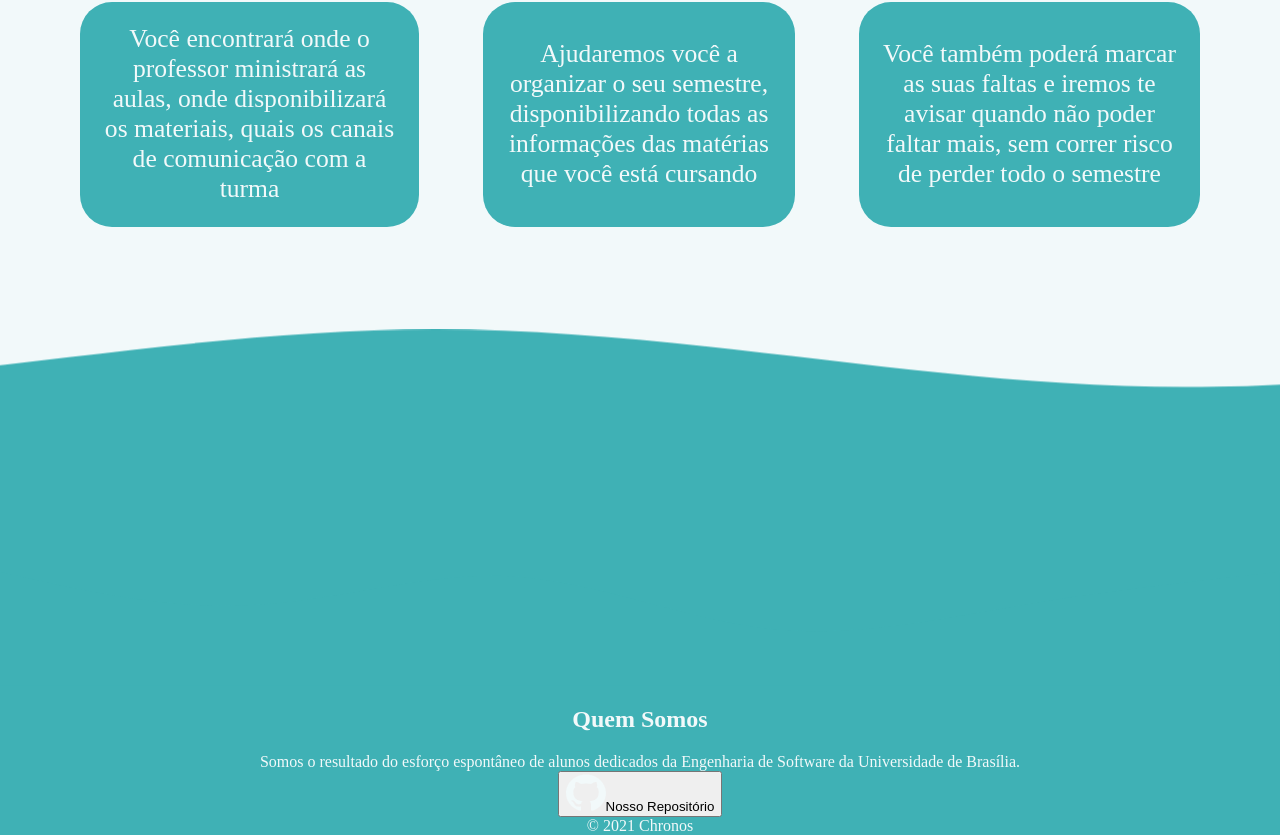
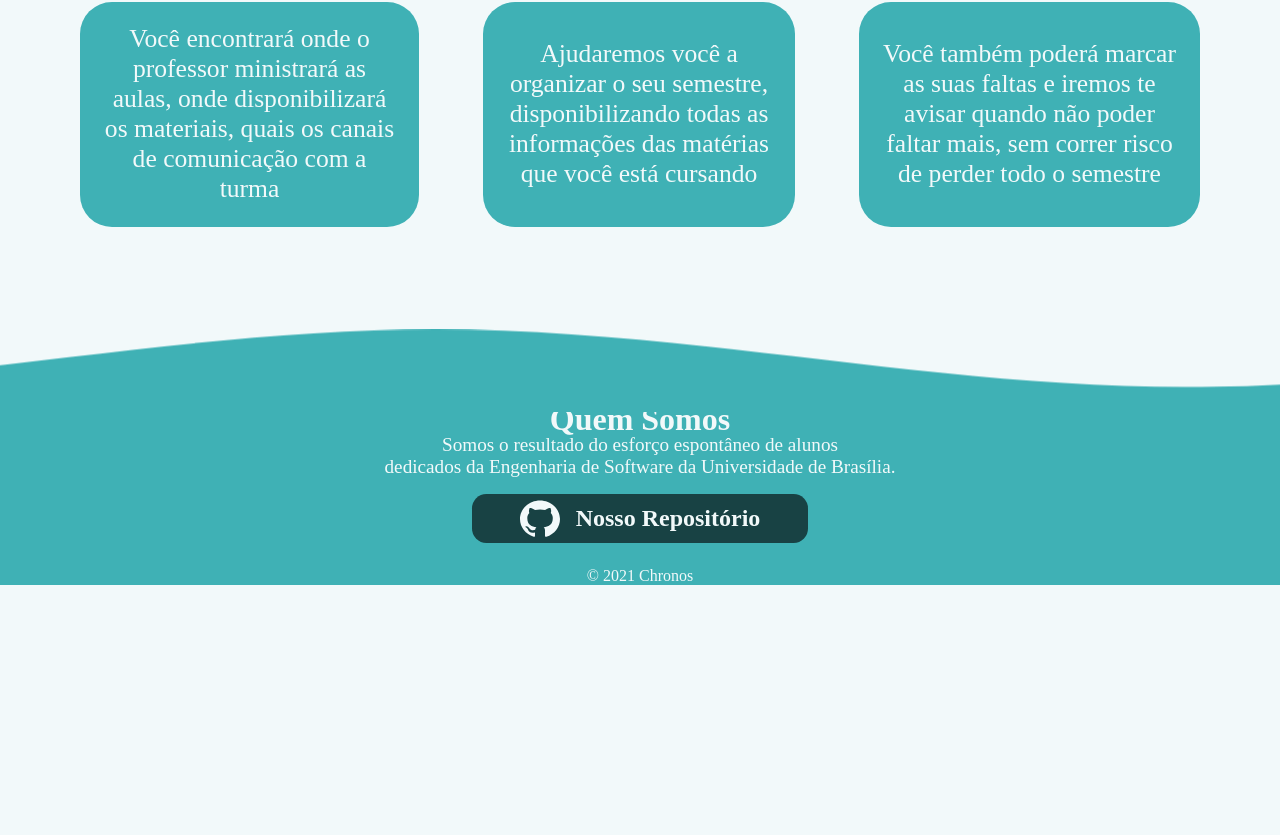
Before and after one commit to ProExpertREQ/Chronos, a React app: page / in a window 1280 px wide. Shown: the part 968-1803 px from the top of the page. After the commit the page ends 1553 px from the top, so only its background shows below. Built offline with nearby package versions, Linux system fonts and the light colour scheme; a web font is replaced by a local one.

Commit message:
:cyclone: Refactoring Footer component

```diff
--- a/src/components/Footer/index.js
+++ b/src/components/Footer/index.js
@@ -7,19 +7,19 @@ import GithubIcon from '../../../public/img/github.svg';
 export default function Footer () {
   return(
     <Container>
-      <svg xmlns="http://www.w3.org/2000/svg" viewBox="0 0 1440 320">
-        <path fill="#3FB1B5" fill-opacity="1" d="M0,192L48,202.7C96,213,192,235,288,229.3C384,224,480,192,576,197.3C672,203,768,245,864,256C960,267,1056,245,1152,229.3C1248,213,1344,203,1392,197.3L1440,192L1440,320L1392,320C1344,320,1248,320,1152,320C1056,320,960,320,864,320C768,320,672,320,576,320C480,320,384,320,288,320C192,320,96,320,48,320L0,320Z"></path>
-      </svg>
-      <h2>Quem Somos</h2>
-      <p>
-        Somos o resultado do esforço espontâneo de alunos dedicados da Engenharia de Software da Universidade de Brasília.
-      </p>
-      <button>
-        <img src={GithubIcon} alt="Github" />
-        Nosso Repositório
-      </button>
+      <div className="about">
+        <h2>Quem Somos</h2>
+
+        <p className="about-text">
+          Somos o resultado do esforço espontâneo de alunos<br/> dedicados da Engenharia de Software da Universidade de Brasília.
+        </p>
+
+        <button>
+          <img src={GithubIcon} alt="Github" />
+          <p>Nosso Repositório</p>
+        </button>
+      </div>
       <p>© 2021 Chronos</p>
     </Container>
-
   );
 };
```
